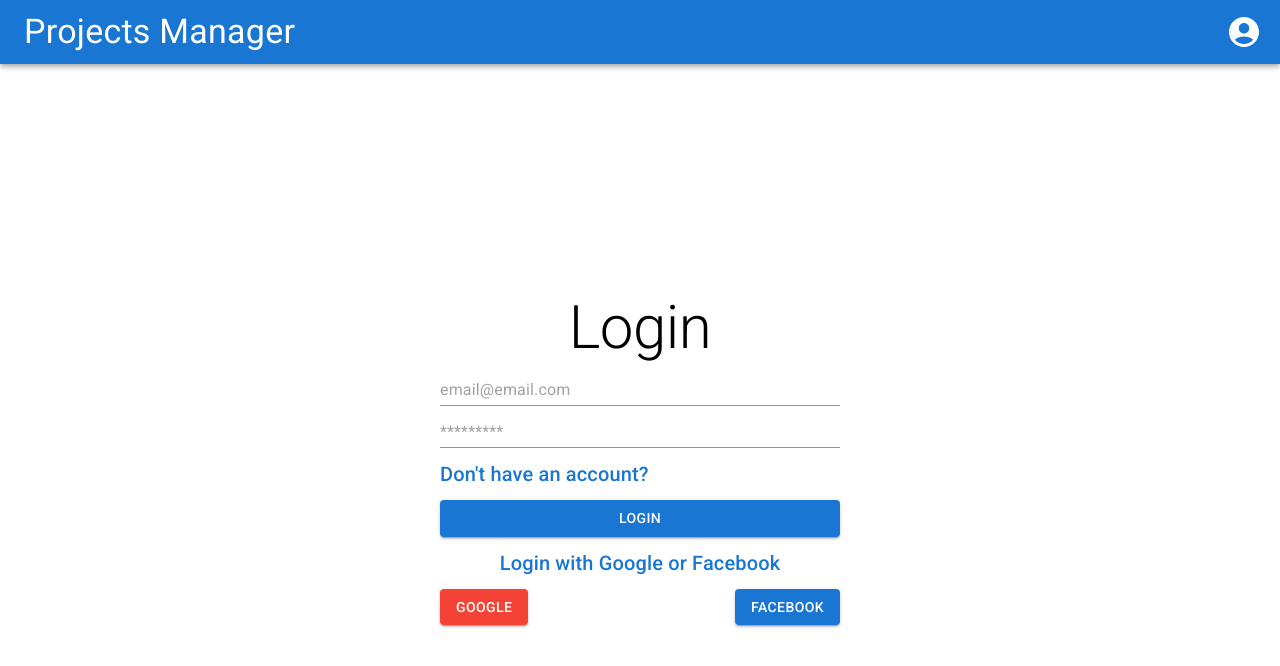
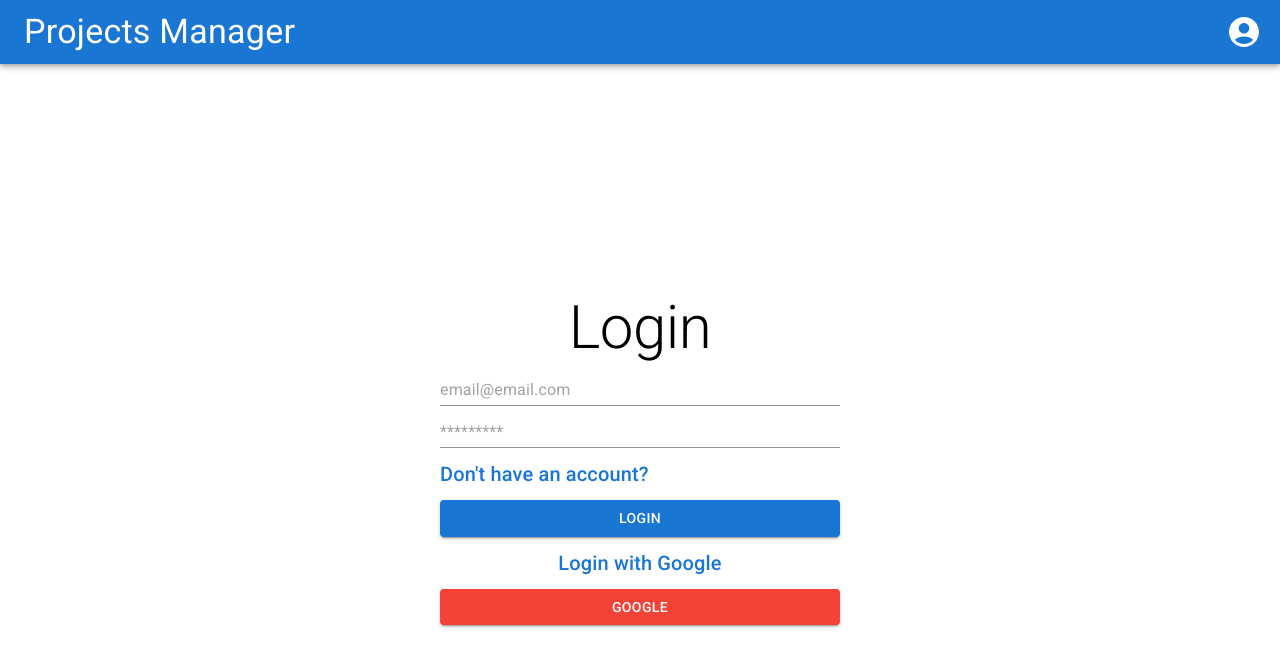
Before and after one commit to Killer2324/Projects-Manager, a React (Vite) app: page /login in a window 1280 px wide. Shown: the top 666 px of the page. Built offline with nearby package versions, Linux system fonts and the light colour scheme; no server answers.

Commit message:
delete facebook login

```diff
--- a/src/app/pages/Login/Login.jsx
+++ b/src/app/pages/Login/Login.jsx
@@ -81,10 +81,9 @@ export default function Login() {
       },
     },
     linkReactRouter: { textDecoration: 'none' },
-    LoginButtonFG: {
-      display: 'flex',
-      justifyContent: 'space-between',
-    },
+    // LoginButtonFG: {
+    //   display: 'flex',
+    // },
     LoginButtonGoogle: {
       backgroundColor: red[500],
       '&:hover': {
@@ -144,10 +143,9 @@ export default function Login() {
               gap="10px"
               sx={styles.LoginWithOtherProviders}
             >
-              Login with Google or Facebook
+              Login with Google
             </Typography>
           </Box>
-          <Box sx={styles.LoginButtonFG}>
           <Button
             variant="contained"
             sx={styles.LoginButtonGoogle}
@@ -155,8 +153,6 @@ export default function Login() {
           >
             Google
           </Button>
-            <Button variant="contained">Facebook</Button>
-          </Box>
         </Box>
       </Box>
     </main>
```
Lines whose indentation alone changed are shown as unchanged.
